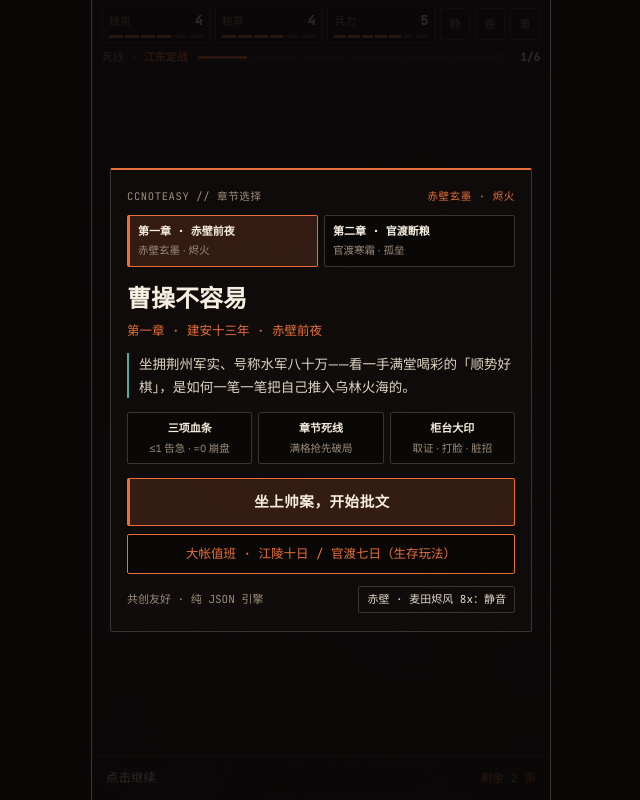
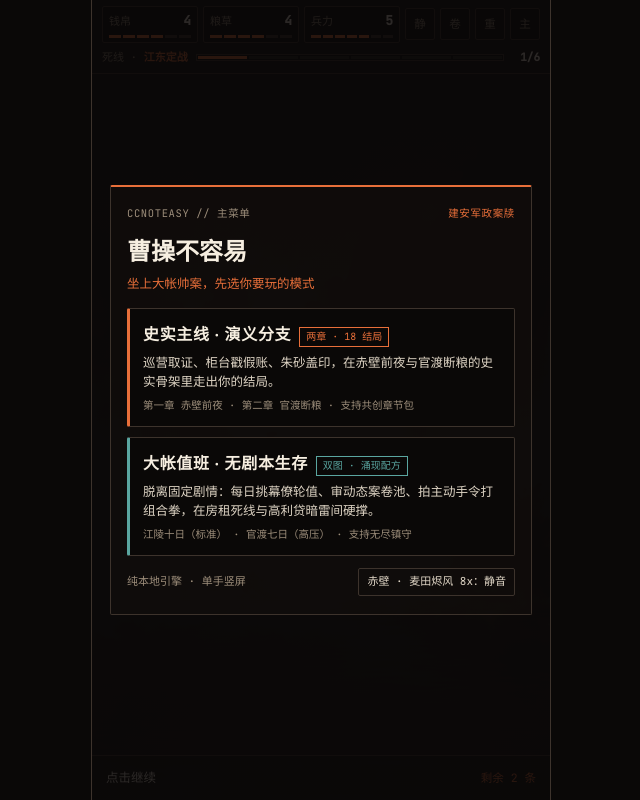
Before and after one commit to shawn1905/CCNotEasy, a React (Vite) app: page / in a window 1280 px wide. Shown: the whole page, without its empty margins (319-959 px from the left). Built offline with nearby package versions, Linux system fonts and the light colour scheme.

Commit message:
feat(ui): add top-level main menu splitting Story vs Survival Desk modes

```diff
--- a/src/App.tsx
+++ b/src/App.tsx
@@ -2,6 +2,7 @@ import { useEffect, useRef, useState } from 'react'
 import { GUANDU_7D_PACK } from './content/desk/guandu7d.ts'
 import { JIANGLING_10D_PACK } from './content/desk/jiangling10d.ts'
 import { CHAPTER_REGISTRY } from './content/registry.ts'
+import { loadDeskBest } from './core/deskEngine.ts'
 import {
   createInitialSave,
   getVisibleChoices,
@@ -43,13 +44,17 @@ function makeId(prefix: string): string {
   return `${prefix}_${Date.now()}_${Math.random().toString(36).slice(2, 7)}`
 }
 
+const DESK_PACKS = [JIANGLING_10D_PACK, GUANDU_7D_PACK]
+
+type AppScreen = 'home' | 'story_select' | 'story_play' | 'desk_select' | 'desk_play'
+
 export default function App() {
-  const [deskMode, setDeskMode] = useState(false)
+  const [screen, setScreen] = useState<AppScreen>('home')
   const [selectedChapterId, setSelectedChapterId] = useState(CHAPTER_REGISTRY[0]?.id ?? 'ch01-red-cliffs')
+  const [selectedDeskId, setSelectedDeskId] = useState(DESK_PACKS[0]!.id)
   const [bundle, setBundle] = useState<ChapterBundle | null>(null)
   const [save, setSave] = useState<SaveState | null>(null)
   const [hasSavedRun, setHasSavedRun] = useState(false)
-  const [started, setStarted] = useState(false)
   const [feed, setFeed] = useState<FeedItem[]>([])
   const [audioOn, setAudioOn] = useState(false)
   const [modal, setModal] = useState<ModalState>(null)
@@ -86,10 +91,10 @@ export default function App() {
 
   // 2. Persist versioned save cleanly outside reducers
   useEffect(() => {
-    if (started && save) {
+    if (screen === 'story_play' && save) {
       saveChapterState(save)
     }
-  }, [started, save])
+  }, [screen, save])
 
   // 3. Sync audio mood & browser document.title
   const currentMood = save?.mood
@@ -97,11 +102,19 @@ export default function App() {
     if (currentMood) audioEngine.setMood(currentMood)
   }, [currentMood])
 
+  const selectedDeskPack = DESK_PACKS.find((p) => p.id === selectedDeskId) ?? DESK_PACKS[0]!
+
   useEffect(() => {
-    if (bundle) {
+    if (screen === 'desk_select') {
+      audioEngine.configureTheme(selectedDeskPack.theme)
+      document.title = '曹操不容易'
+    } else if (screen === 'home') {
+      document.title = '曹操不容易'
+    } else if (bundle) {
+      audioEngine.configureTheme(bundle.theme)
       document.title = bundle.title
     }
-  }, [bundle])
+  }, [screen, bundle, selectedDeskPack])
 
   // 4. Auto-scroll stream on new feed items or node transitions
   useEffect(() => {
@@ -121,18 +134,15 @@ export default function App() {
     return () => window.removeEventListener('keydown', onKey)
   }, [])
 
-  if (deskMode) {
+  if (screen === 'desk_play') {
     return (
       <DeskMode
-        packs={[JIANGLING_10D_PACK, GUANDU_7D_PACK]}
+        key={selectedDeskPack.id}
+        pack={selectedDeskPack}
         audioOn={audioOn}
         onToggleAudio={() => setAudioOn(audioEngine.toggle())}
         onExit={() => {
-          setDeskMode(false)
-          if (bundle) {
-            audioEngine.configureTheme(bundle.theme)
-            document.title = bundle.title
-          }
+          setScreen('desk_select')
         }}
       />
     )
@@ -221,14 +231,14 @@ export default function App() {
     })
     setSave(fresh)
     setFeed(seedFeedForNode(targetBundle, fresh))
-    setStarted(true)
+    setScreen('story_play')
   }
 
   function resumeSaved() {
     if (!bundle || !save) return
     audioEngine.playStamp(false)
     setFeed(seedFeedForNode(bundle, save))
-    setStarted(true)
+    setScreen('story_play')
   }
 
   function handleAdvance() {
@@ -338,14 +348,90 @@ export default function App() {
 
   const remainingLines = Math.max(0, visibleLines.length - 1 - save.lineIndex)
 
+  const activeTheme = screen === 'desk_select' ? selectedDeskPack.theme : bundle.theme
+  const deskBest = screen === 'desk_select' ? loadDeskBest(selectedDeskPack.id) : null
+
   return (
-    <ThemeShell theme={bundle.theme} mood={save.mood}>
-      {!started && (
-        <section className="cc-splash" aria-label="开场界面">
+    <ThemeShell theme={activeTheme} mood={save.mood}>
+      {screen === 'home' && (
+        <section className="cc-splash" aria-label="主菜单">
           <div className="cc-splash-card">
             <div className="cc-splash-kicker">
-              <span>CCNOTEASY // 章节选择</span>
-              <span>{bundle.theme.name}</span>
+              <span>CCNOTEASY // 主菜单</span>
+              <span>建安军政案牍</span>
+            </div>
+            <h1 className="cc-splash-title" style={{ marginTop: 10 }}>
+              曹操不容易
+            </h1>
+            <div className="cc-splash-sub">坐上大帐帅案，先选你要玩的模式</div>
+
+            <div className="cc-mode-list">
+              <button
+                type="button"
+                className="cc-mode-card"
+                onClick={() => {
+                  audioEngine.playStamp(false)
+                  setScreen('story_select')
+                }}
+              >
+                <div className="cc-mode-head">
+                  <strong>史实主线 · 演义分支</strong>
+                  <span className="cc-mode-badge">两章 · 18 结局</span>
+                </div>
+                <div className="cc-mode-desc">
+                  巡营取证、柜台戳假账、朱砂盖印，在赤壁前夜与官渡断粮的史实骨架里走出你的结局。
+                </div>
+                <div className="cc-mode-meta">第一章 赤壁前夜 · 第二章 官渡断粮 · 支持共创章节包</div>
+              </button>
+
+              <button
+                type="button"
+                className="cc-mode-card is-desk"
+                onClick={() => {
+                  audioEngine.playStamp(false)
+                  setScreen('desk_select')
+                }}
+              >
+                <div className="cc-mode-head">
+                  <strong>大帐值班 · 无剧本生存</strong>
+                  <span className="cc-mode-badge">双图 · 涌现配方</span>
+                </div>
+                <div className="cc-mode-desc">
+                  脱离固定剧情：每日挑幕僚轮值、审动态案卷池、拍主动手令打组合拳，在房租死线与高利贷暗雷间硬撑。
+                </div>
+                <div className="cc-mode-meta">江陵十日（标准） · 官渡七日（高压） · 支持无尽镇守</div>
+              </button>
+            </div>
+
+            <div className="cc-splash-foot">
+              <span>纯本地引擎 · 单手竖屏</span>
+              <button
+                type="button"
+                className={`cc-audio-pill${audioOn ? ' is-on' : ''}`}
+                onClick={() => setAudioOn(audioEngine.toggle())}
+              >
+                {activeTheme.bgmLabel}：{audioOn ? '已开启' : '静音'}
+              </button>
+            </div>
+          </div>
+        </section>
+      )}
+
+      {screen === 'story_select' && (
+        <section className="cc-splash" aria-label="史实主线选章">
+          <div className="cc-splash-card">
+            <div className="cc-splash-kicker">
+              <button
+                type="button"
+                className="cc-back-link"
+                onClick={() => {
+                  audioEngine.playExpose()
+                  setScreen('home')
+                }}
+              >
+                ← 主菜单
+              </button>
+              <span>史实主线 · {bundle.theme.name}</span>
             </div>
             <div className="cc-ch-tabs" role="tablist" aria-label="选择章节" style={{ marginTop: 10 }}>
               {CHAPTER_REGISTRY.map((ch) => (
@@ -389,17 +475,6 @@ export default function App() {
             <button type="button" className="cc-btn-primary" onClick={() => startFresh()}>
               坐上帅案，开始批文
             </button>
-            <button
-              type="button"
-              className="cc-btn-secondary"
-              style={{ borderColor: 'var(--accent)', color: 'var(--accent)' }}
-              onClick={() => {
-                audioEngine.playStamp(false)
-                setDeskMode(true)
-              }}
-            >
-              大帐值班 · 江陵十日 / 官渡七日（生存玩法）
-            </button>
             {hasSavedRun && (
               <button type="button" className="cc-btn-secondary" onClick={resumeSaved}>
                 继续上次存档
@@ -419,12 +494,100 @@ export default function App() {
         </section>
       )}
 
+      {screen === 'desk_select' && (
+        <section className="cc-splash" aria-label="大帐值班选图">
+          <div className="cc-splash-card">
+            <div className="cc-splash-kicker">
+              <button
+                type="button"
+                className="cc-back-link"
+                onClick={() => {
+                  audioEngine.playExpose()
+                  setScreen('home')
+                }}
+              >
+                ← 主菜单
+              </button>
+              <span>大帐值班 · {selectedDeskPack.theme.name}</span>
+            </div>
+            <div className="cc-ch-tabs" role="tablist" aria-label="选择值班地图" style={{ marginTop: 10 }}>
+              {DESK_PACKS.map((p) => (
+                <button
+                  key={p.id}
+                  type="button"
+                  role="tab"
+                  aria-selected={selectedDeskId === p.id}
+                  className={`cc-ch-tab${selectedDeskId === p.id ? ' is-active' : ''}`}
+                  onClick={() => {
+                    if (selectedDeskId !== p.id) {
+                      audioEngine.playExpose()
+                      setSelectedDeskId(p.id)
+                    }
+                  }}
+                >
+                  <strong>{p.title}</strong>
+                  <span>{p.difficultyLabel}</span>
+                </button>
+              ))}
+            </div>
+            <h1 className="cc-splash-title">{selectedDeskPack.title}</h1>
+            <div className="cc-splash-sub">{selectedDeskPack.subtitle}</div>
+            <p className="cc-splash-desc">{selectedDeskPack.tagline}</p>
+            <div className="cc-rules-grid">
+              <div className="cc-rule-pill">
+                <strong>目标天数</strong>
+                <span>满 {selectedDeskPack.targetDays} 日可续无尽</span>
+              </div>
+              <div className="cc-rule-pill">
+                <strong>案卷 / 配方</strong>
+                <span>
+                  {selectedDeskPack.cases.length} 卷 · {deskBest?.discoveredCombos.length ?? 0}/
+                  {selectedDeskPack.combos.length} 配方
+                </span>
+              </div>
+              <div className="cc-rule-pill">
+                <strong>历史最佳</strong>
+                <span>
+                  {deskBest && deskBest.bestDay > 0
+                    ? `${deskBest.bestDay} 日 · ${deskBest.victories} 胜`
+                    : '尚未开局'}
+                </span>
+              </div>
+            </div>
+            <button
+              type="button"
+              className="cc-btn-primary"
+              onClick={() => {
+                audioEngine.playStamp(false)
+                setScreen('desk_play')
+              }}
+            >
+              辰时升帐，开始值班
+            </button>
+            <div className="cc-splash-foot">
+              <span>动态案卷 · 暗雷真咬人</span>
+              <button
+                type="button"
+                className={`cc-audio-pill${audioOn ? ' is-on' : ''}`}
+                onClick={() => setAudioOn(audioEngine.toggle())}
+              >
+                {selectedDeskPack.theme.bgmLabel}：{audioOn ? '已开启' : '静音'}
+              </button>
+            </div>
+          </div>
+        </section>
+      )}
+
       <DualHud
         bundle={bundle}
         save={save}
         audioOn={audioOn}
         onToggleAudio={() => setAudioOn(audioEngine.toggle())}
         onReset={() => startFresh()}
+        onExit={() => {
+          audioEngine.playExpose()
+          setScreen('story_select')
+        }}
         onInspectResource={(id) => {
           audioEngine.playExpose()
           setModal({ kind: 'resource', id })
--- a/src/index.css
+++ b/src/index.css
@@ -1225,3 +1225,76 @@ button {
   border-color: var(--teal);
   color: var(--teal);
 }
+
+/* Top-Level Main Menu Mode Cards */
+.cc-mode-list {
+  display: flex;
+  flex-direction: column;
+  gap: 10px;
+  margin-top: 14px;
+}
+
+.cc-mode-card {
+  width: 100%;
+  text-align: left;
+  padding: 13px 13px;
+  border: 1px solid var(--muted);
+  border-left: 3px solid var(--accent);
+  border-radius: var(--radius);
+  background: var(--bg-darker);
+  display: flex;
+  flex-direction: column;
+  gap: 5px;
+}
+
+.cc-mode-card.is-desk {
+  border-left-color: var(--teal);
+}
+
+.cc-mode-head {
+  display: flex;
+  justify-content: space-between;
+  align-items: baseline;
+  gap: 8px;
+}
+
+.cc-mode-head strong {
+  font-size: 16px;
+  color: var(--fg-bright);
+  letter-spacing: 0.04em;
+}
+
+.cc-mode-badge {
+  font-family: var(--font-ui);
+  font-size: 10px;
+  padding: 1px 6px;
+  border: 1px solid var(--accent);
+  color: var(--accent);
+}
+
+.cc-mode-card.is-desk .cc-mode-badge {
+  border-color: var(--teal);
+  color: var(--teal);
+}
+
+.cc-mode-desc {
+  font-size: 12.5px;
+  line-height: 1.55;
+  color: var(--fg);
+}
+
+.cc-mode-meta {
+  font-family: var(--font-ui);
+  font-size: 10.5px;
+  color: var(--fg-dim);
+}
+
+.cc-back-link {
+  font-family: var(--font-ui);
+  font-size: 11px;
+  color: var(--fg-dim);
+  padding: 2px 6px;
+  border: 1px solid var(--muted);
+  border-radius: var(--radius);
+  background: var(--bg-darker);
+}
--- a/src/ui/DualHud.tsx
+++ b/src/ui/DualHud.tsx
@@ -6,6 +6,7 @@ interface DualHudProps {
   audioOn: boolean
   onToggleAudio: () => void
   onReset: () => void
+  onExit: () => void
   onInspectResource: (resId: string) => void
   onOpenArchive: () => void
 }
@@ -16,6 +17,7 @@ export function DualHud({
   audioOn,
   onToggleAudio,
   onReset,
+  onExit,
   onInspectResource,
   onOpenArchive,
 }: DualHudProps) {
@@ -85,6 +87,15 @@ export function DualHud({
         >
           重
         </button>
+        <button
+          type="button"
+          className="cc-hud-btn"
+          onClick={onExit}
+          aria-label="返回主菜单"
+          title="主菜单"
+        >
+          主
+        </button>
       </div>
 
       {bundle.deadlines.map((dl) => {
```
Also changed, not shown: src/ui/DeskMode.tsx (+5 -37 lines).
